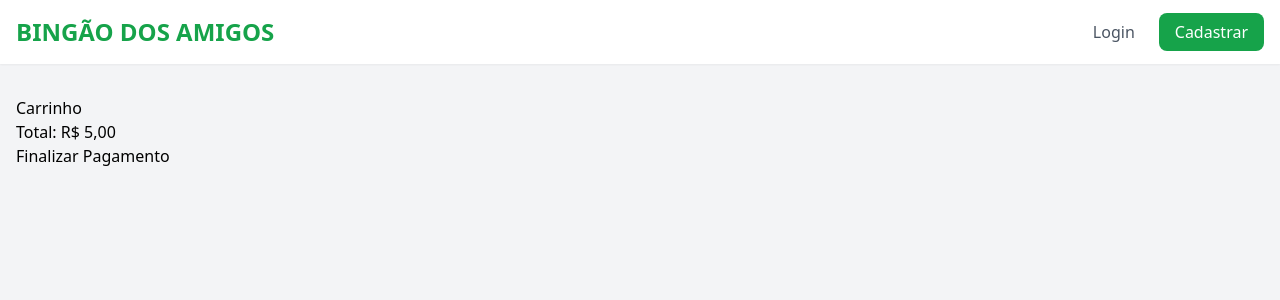
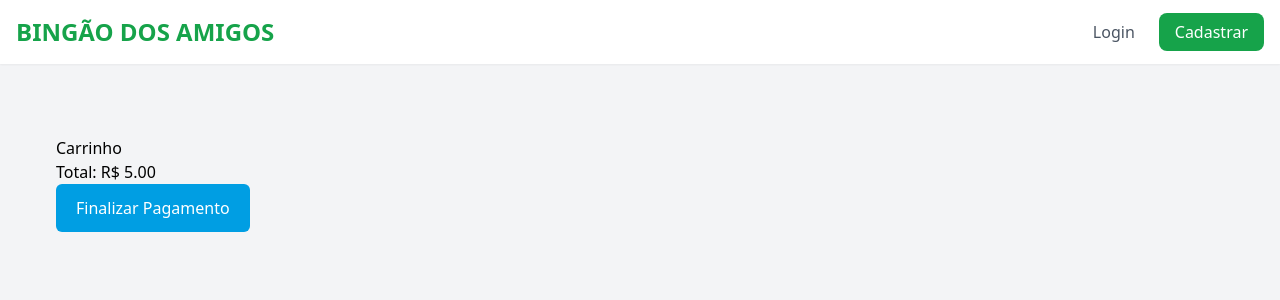
Before and after one commit to Uelbersilva725/bingao-dos-amigos, a React (Vite) app: page /cart in a window 1280 px wide. Shown: the top 300 px of the page. Built offline with nearby package versions, Linux system fonts and the light colour scheme.

Commit message:
fix: fluxo correto Mercado Pago checkout

```diff
--- a/src/components/Cart.tsx
+++ b/src/components/Cart.tsx
@@ -1,74 +1,59 @@
-// src/pages/Cart.tsx
-import { useAuth } from '../contexts/AuthContext'
+import { useState } from 'react'
 
 export default function Cart() {
-  const { user } = useAuth()
+  const [loading, setLoading] = useState(false)
 
-  // EXEMPLO — ajuste se seu carrinho for dinâmico
-  const cartItems = [
-    {
-      numbers: [1, 3, 15, 31, 48, 50, 63, 69, 79, 80],
-      price: 5,
-    },
-  ]
+  const totalValue = 5 // ou calcule dinamicamente
 
-  const total = cartItems.reduce((acc, item) => acc + item.price, 0)
+  const handlePayment = async () => {
+    try {
+      setLoading(true)
 
-  async function handleCheckout() {
-    try {
-      if (!user) {
-        alert('Usuário não autenticado')
-        return
-      }
-
-      const bets = cartItems.map(item => item.numbers)
-
-      console.log('ENVIANDO PARA API:', {
-        total,
-        user_id: user.id,
-        bets,
+      const response = await fetch('/.netlify/functions/createPreference', {
+        method: 'POST',
+        headers: {
+          'Content-Type': 'application/json',
+        },
+        body: JSON.stringify({
+          total: totalValue,
+        }),
       })
-
-      const response = await fetch(
-        '/.netlify/functions/createPreference',
-        {
-          method: 'POST',
-          headers: {
-            'Content-Type': 'application/json',
-          },
-          body: JSON.stringify({
-            total,
-            user_id: user.id,
-            bets,
-          }),
-        }
-      )
 
       const data = await response.json()
 
-      if (!response.ok) {
-        console.error(data)
-        alert('Erro ao iniciar pagamento')
-        return
+      if (!data.id) {
+        throw new Error('Preference ID não retornado')
       }
 
-      // REDIRECIONA PARA O CHECKOUT
+      // 🚀 REDIRECIONAMENTO CORRETO PARA O MERCADO PAGO
       window.location.href =
         `https://www.mercadopago.com.br/checkout/v1/redirect?pref_id=${data.id}`
 
-    } catch (err) {
-      console.error(err)
-      alert('Erro ao iniciar pagamento')
+    } catch (error) {
+      console.error(error)
+      alert('Erro ao iniciar pagamento. Tente novamente.')
+      setLoading(false)
     }
   }
 
   return (
-    <div>
+    <div style={{ padding: 40 }}>
       <h2>Carrinho</h2>
-      <p>Total: R$ {total},00</p>
+      <p>Total: R$ {totalValue.toFixed(2)}</p>
 
-      <button onClick={handleCheckout}>
-        Finalizar Pagamento
+      <button
+        onClick={handlePayment}
+        disabled={loading}
+        style={{
+          padding: '12px 20px',
+          background: '#009ee3',
+          color: '#fff',
+          border: 'none',
+          borderRadius: 6,
+          cursor: 'pointer',
+        }}
+      >
+        {loading ? 'Redirecionando...' : 'Finalizar Pagamento'}
       </button>
     </div>
   )
```
Also changed, not shown: 1 other file (tests, documents, lock files or other folders).
